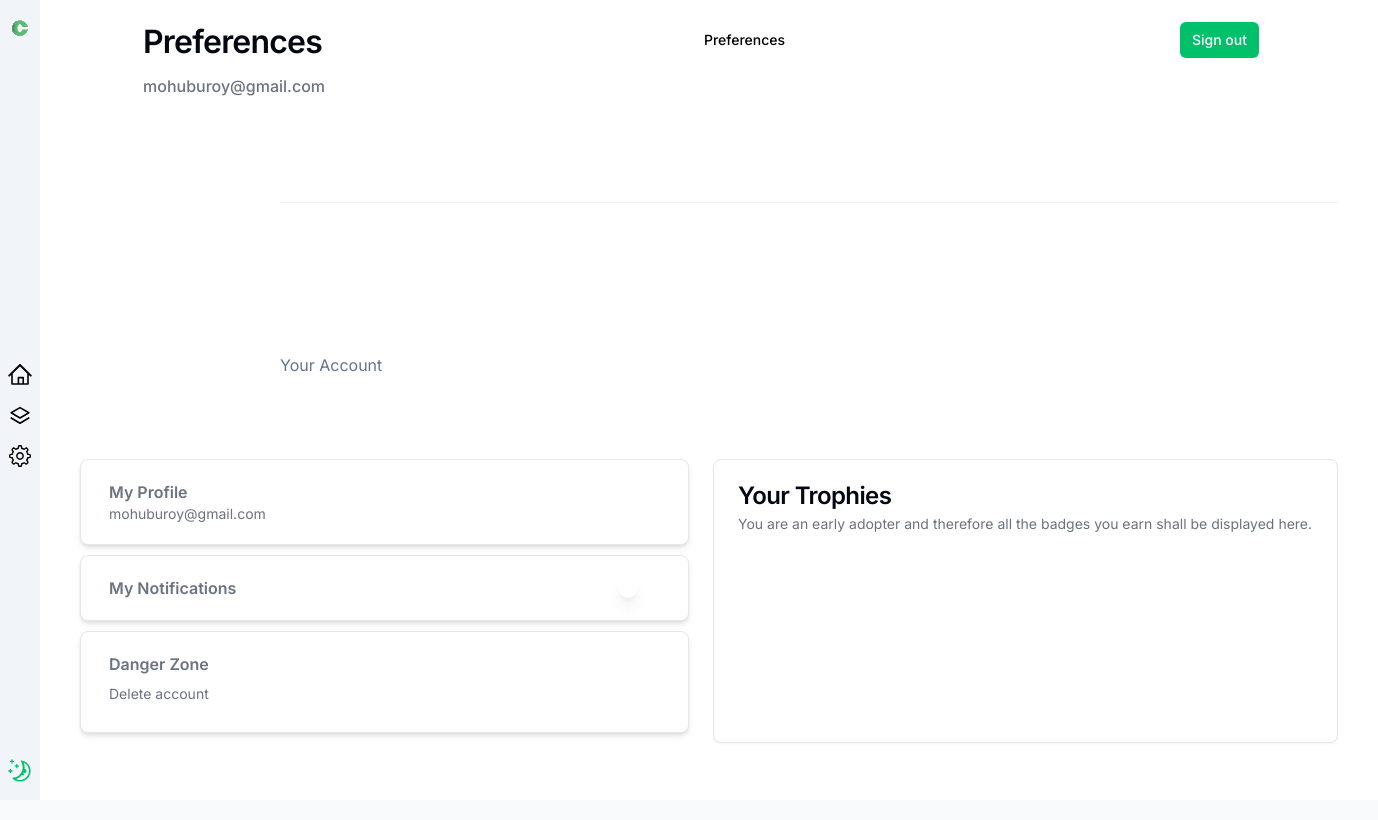
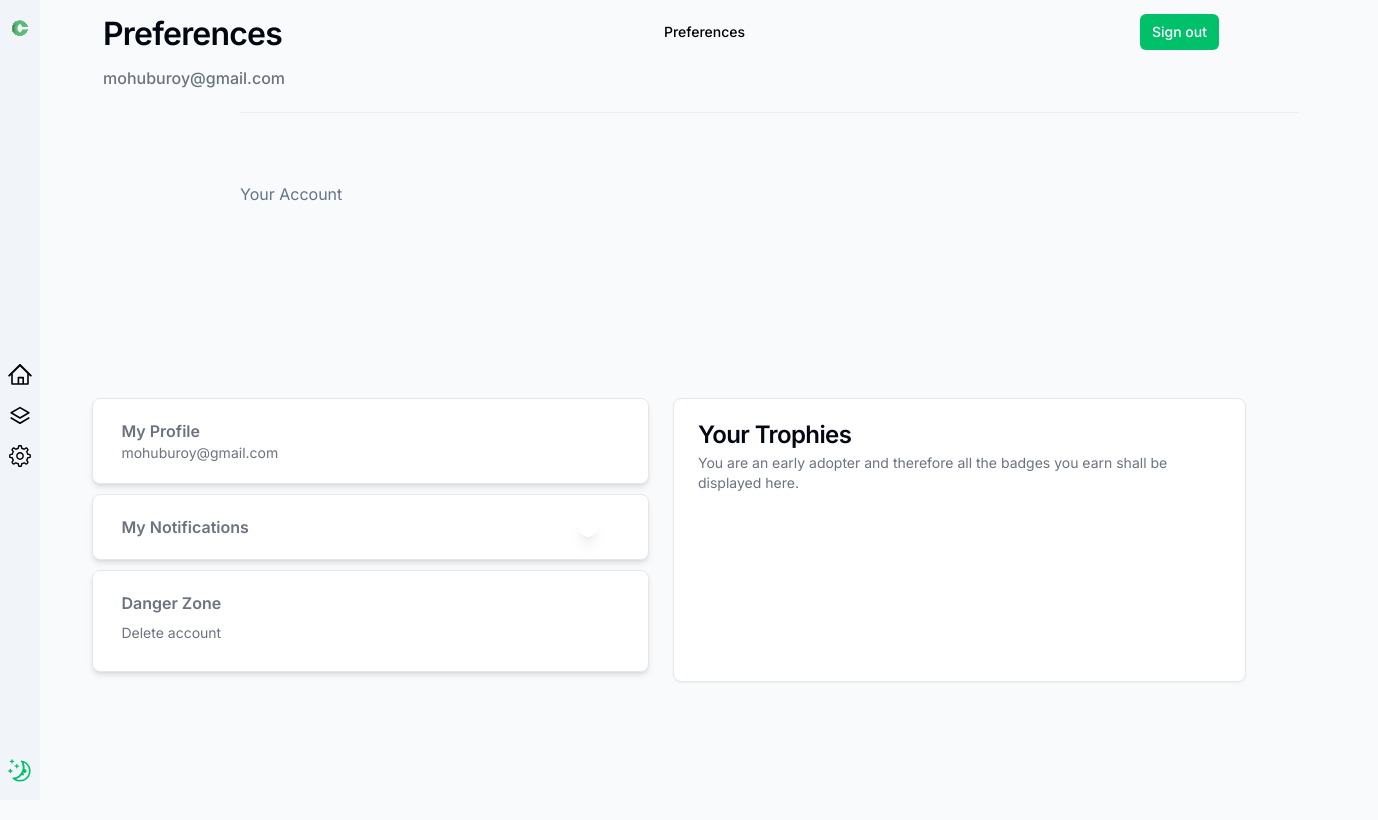
Before and after one commit to Clearpath-HQ/Clearpath_frontend, a Next.js app in the folder clearpath/: page /1/preferences in a window 1280 px wide. Shown: the top 820 px of the page, 1378 px wide, since content can reach past the window. Built offline with nearby package versions, Linux system fonts and the light colour scheme.

Commit message:
fix center alignment of preferences screen

```diff
--- a/clearpath/app/[dashboard]/preferences/page.tsx
+++ b/clearpath/app/[dashboard]/preferences/page.tsx
@@ -46,9 +46,10 @@ export default function Preferences() {
   };
 
   return (
-    <div className="flex min-h-screen w-full  justify-center bg-white px-4 py-2 dark:bg-gray-250">
-      <main className="flex-1 overflow-auto grid flex-1 items-start gap-4 p-4 sm:px-6 sm:py-0 md:gap-8">
-        <header className="flex h-16 w-full items-center justify-center px-4 md:px-6">
+    <div>
+      <main className="w-full h-screen bg-[#F8FAFC] bg-opacity-95 backdrop-blur-sm">
+
+      <header className="flex h-16 w-full items-center justify-center px-4 md:px-6">
         <div className="mx-auto max-w-[1132px] flex w-full items-center justify-between">
           <div className="flex flex-col items-start">
           <h1 className="py-4 text-[32px] font-semibold leading-none tracking-tight md:pt-11 text-gray-950">
@@ -69,7 +70,10 @@ export default function Preferences() {
       </header>
       <div className="divider"></div>
       <p className="your-account">Your Account</p>
-        <div className="grid grid-cols-1 md:grid-cols-2 gap-2">
+      <section className="w-full py-12 md:py-24 lg:py-32 xl:py-48">
+      <div className="container mx-auto px-4 md:px-6 lg:px-0">
+      <div className="w-full lg:w-11/12 flex flex-col md:flex-row gap-4 mx-auto">
+      <div className="grid grid-cols-1 md:grid-cols-2 gap-2">
           <div className="flex flex-col mr-4">
             <Dialog>
               <DialogTrigger asChild>
@@ -171,7 +175,116 @@ export default function Preferences() {
           </div>
           <TicketCard />
         </div>
+      </div>
+      </div>
+      </section>
+
+
+        {/*      <div className="grid grid-cols-1 md:grid-cols-2 gap-2">
+          <div className="flex flex-col mr-4">
+            <Dialog>
+              <DialogTrigger asChild>
+                <button
+                  onClick={openModal}
+                  className="flex flex-col items-start px-7 py-5 bg-white border border-gray-200 rounded-lg shadow-md mb-2.5"
+                >
+                  <h2 className="text-base font-semibold text-gray-500">
+                    My Profile
+                  </h2>
+                  <p className="text-sm text-gray-500">mohuburoy@gmail.com</p>
+                </button>
+              </DialogTrigger>
+              <DialogContent className="flex flex-col sm:max-w-[425px]">
+                <DialogHeader>
+                  <DialogTitle>Edit profile</DialogTitle>
+                  <DialogDescription>
+                    Make changes to your profile here. Click save when you are
+                    done.
+                  </DialogDescription>
+                </DialogHeader>
+                <div className="grid gap-4 py-4">
+                  <div className="grid grid-cols-4 items-center gap-4">
+                    <Label htmlFor="name" className="text-right">
+                      Full Name
+                    </Label>
+                    <Input
+                      id="name"
+                      defaultValue="Roy Mohubu"
+                      className="col-span-3"
+                    />
+                  </div>
+                  <div className="grid grid-cols-4 items-center gap-4">
+                    <Label htmlFor="username" className="text-right">
+                      Username
+                    </Label>
+                    <Input
+                      id="username"
+                      placeholder="@username"
+                      className="col-span-3"
+                    />
+                  </div>
+                  <div className="grid grid-cols-4 items-center gap-4">
+                    <Label htmlFor="password" className="text-right">
+                      Type New Password
+                    </Label>
+                    <Input id="password" className="col-span-3" />
+                  </div>
+                  <div className="grid grid-cols-4 items-center gap-4">
+                    <Label htmlFor="retype password" className="text-right">
+                      Retype New Password
+                    </Label>
+                    <Input id="password" className="col-span-3" />
+                  </div>
+                </div>
+                <DialogFooter>
+                  <button
+                    type="submit"
+                    className="flex justify-center items-center px-5 py-2.5 bg-white text-red-500 rounded-lg"
+                  >
+                    Save changes
+                  </button>
+                </DialogFooter>
+              </DialogContent>
+            </Dialog>
+
+            <div className="flex justify-between items-center px-7 py-5 bg-white border border-gray-200 rounded-lg shadow-md mb-2.5">
+              <h2 className="text-base font-semibold text-gray-500">
+                My Notifications
+              </h2>
+              <Switch />
+            </div>
+            <button className="flex flex-col items-start px-7 py-5 bg-white border border-gray-200 rounded-lg shadow-md mb-2.5 ">
+              <h2 className="text-base font-semibold text-gray-500">
+                Danger Zone
+              </h2>
+              <AlertDialog>
+            <AlertDialogTrigger>
+              <div className="py-2">
+              <h4 className="text-sm text-gray-500">
+                Delete account
+              </h4>
+            </div></AlertDialogTrigger>
+            <AlertDialogContent>
+              <AlertDialogHeader>
+                <AlertDialogTitle>Delete account?</AlertDialogTitle>
+                <AlertDialogDescription>
+                  This action cannot be undone. This will permanently delete your account
+                  and remove your data from our servers.
+                </AlertDialogDescription>
+              </AlertDialogHeader>
+              <AlertDialogFooter>
+                <AlertDialogCancel>Cancel</AlertDialogCancel>
+                <AlertDialogAction>Continue</AlertDialogAction>
+              </AlertDialogFooter>
+            </AlertDialogContent>
+          </AlertDialog>
+            </button>
+          </div>
+          <TicketCard />
+        </div>    */}
+
       </main>
+
     </div>
   );
 }
```
